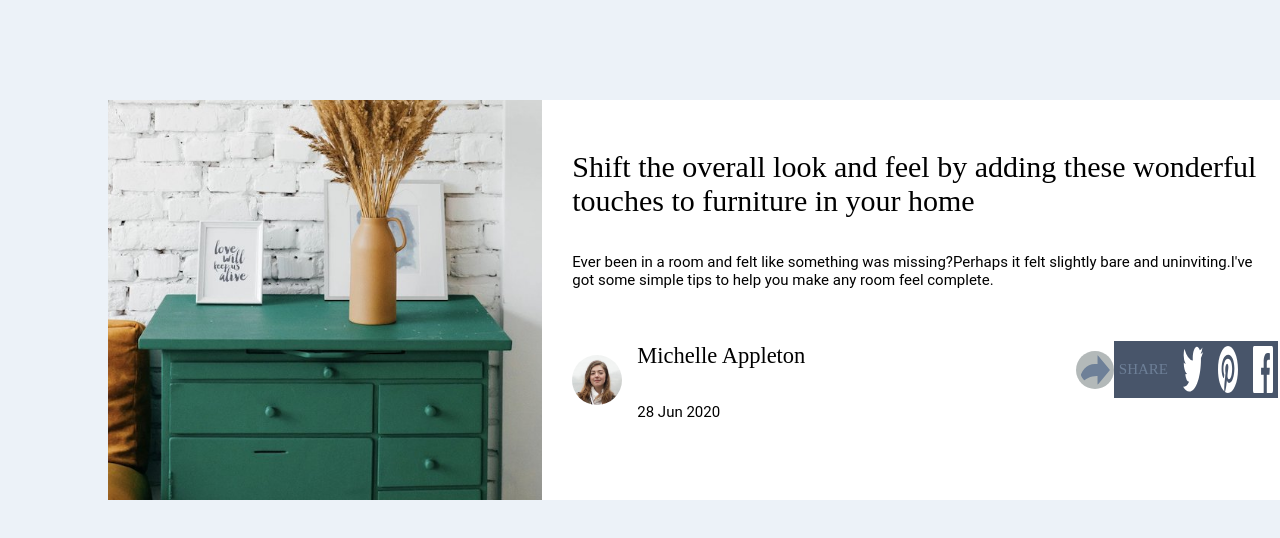
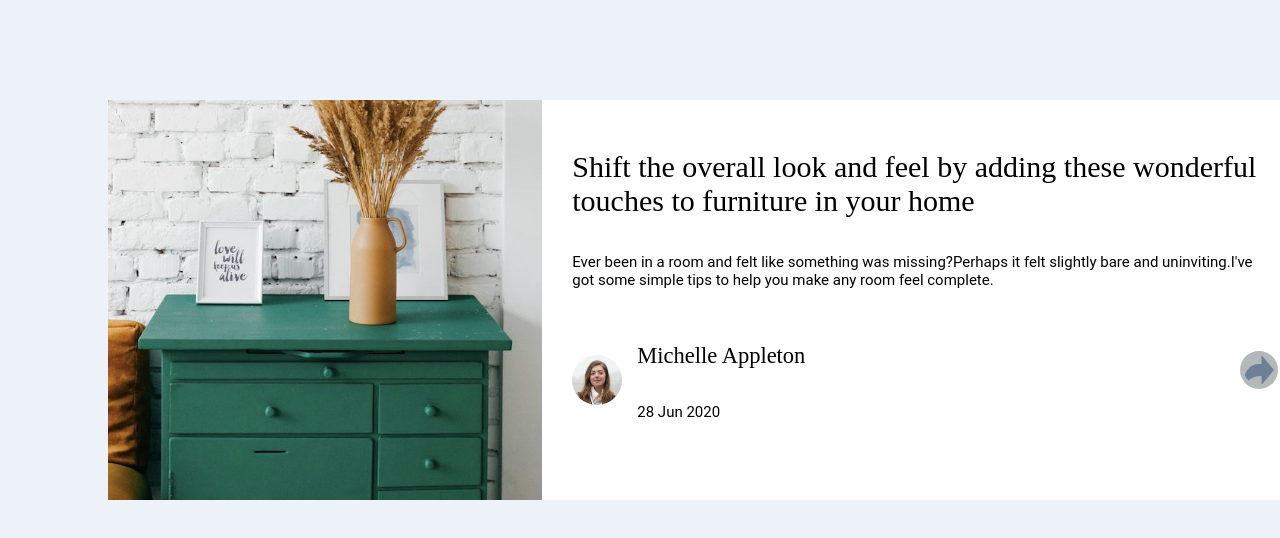
Before and after one commit to asthaaaaa07/fem-article-preview-component, a plain HTML site: page index.html in a window 1280 px wide. Shown: the top 538 px of the page. Drawn offline with Linux system fonts and the light colour scheme.

Commit message:
Fix: hide social icons by default

```diff
--- a/frontend1.css
+++ b/frontend1.css
@@ -1,7 +1,4 @@
-.social-icons{
-    display:none;
 
-}
 .social-icons.show{
     display:flex;
 }
@@ -82,7 +79,7 @@ body{
   cursor:pointer;
 }
 .social-icons{
-  display:flex;
+ display:none;
   font-family:Manrope;
   color: hsl(214, 17%, 51%);
   justify-content:space-between;
@@ -131,6 +128,7 @@ body{
   }
 
   .social-icons {
+
     flex-direction: row;
     justify-content: center;
     gap: 12px;
```
